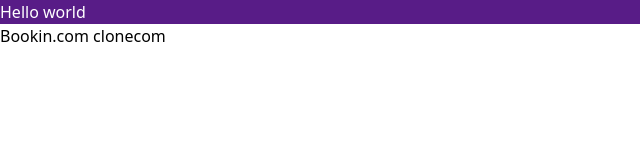
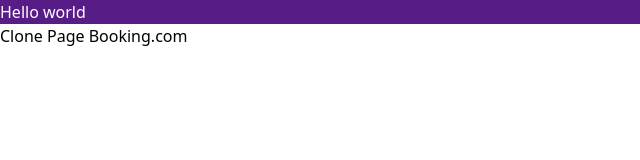
Before and after one commit to abu-zar821/New20-25, a plain HTML site: page index.html in a window 1280 px wide. Shown: the full height of the page, 0-640 px from the left. Drawn offline with nearby package versions, Linux system fonts and the light colour scheme.

Commit message:
file name

```diff
--- a/index.html
+++ b/index.html
@@ -8,8 +8,8 @@
 </head>
 <body> <div class="bg-purple-900 text-white">
   <h1>Hello world</h1></div>
-<a href="C:\Users\Student PC\Desktop\responsive landing\Booking.html">Bookin.com</a>
-<a href="C:\Users\Student PC\Desktop\responsive landing\clone.html"> clonecom</a>
+  <a href="C:\Users\Student PC\Desktop\responsive landing\clone.html">Clone Page</a>
+<a href="C:\Users\Student PC\Desktop\responsive landing\Booking.html">Booking.com</a>
 
 </body>
 </html>
```
